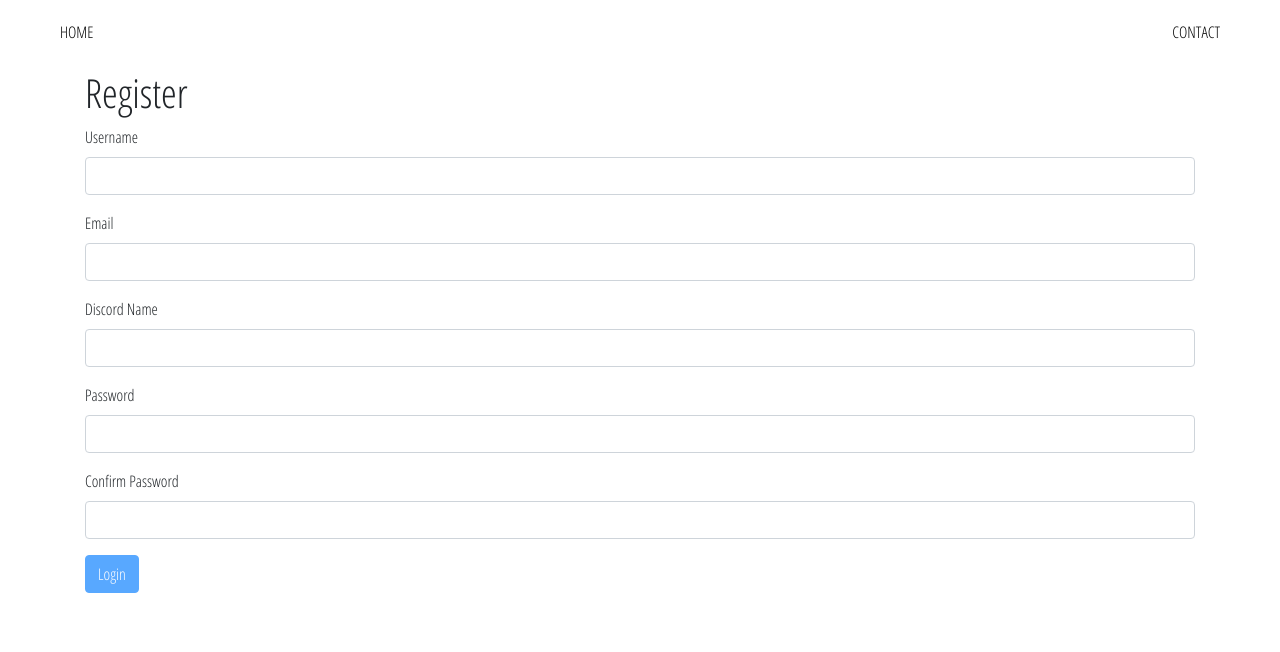
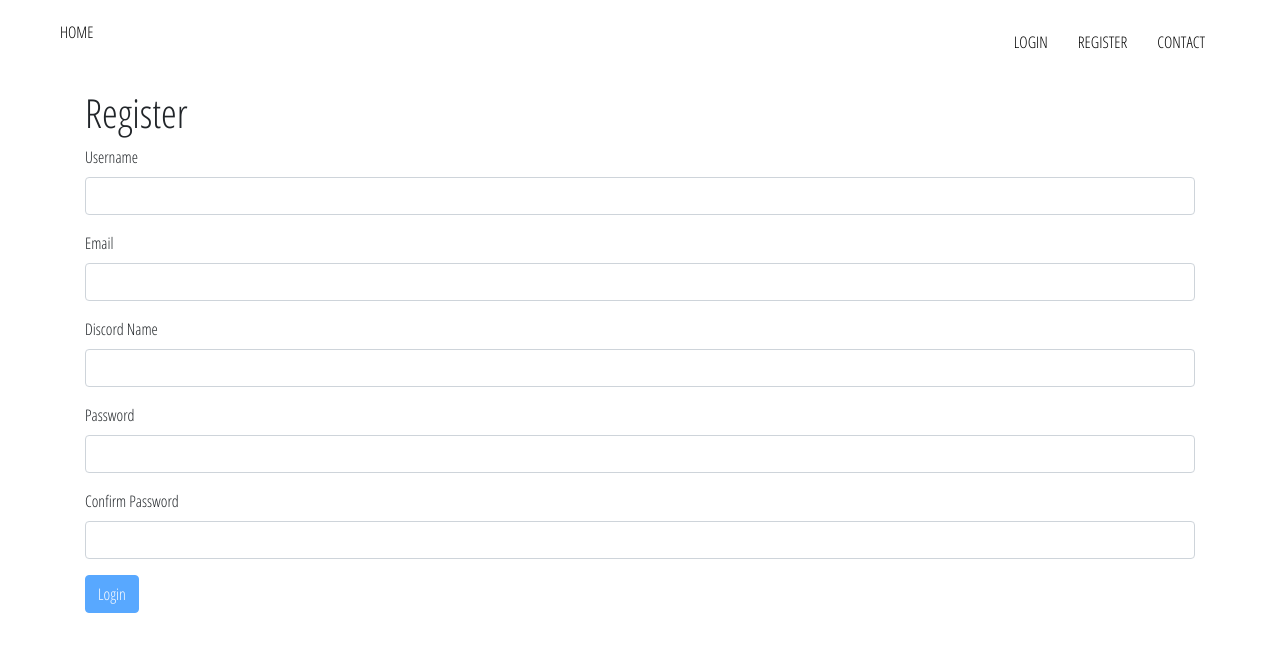
Before and after one commit to dulanjanabandara/srs-private-sale-platform, a React (Create React App) app in the folder client/: page /register in a window 1280 px wide. Shown: the top 652 px of the page. Built offline with nearby package versions, Linux system fonts and the light colour scheme; a web font is replaced by a local one.

Commit message:
Got current user, Displayed the name on the header, Logged out a user and Code refactored

```diff
--- a/client/package.json
+++ b/client/package.json
@@ -10,6 +10,7 @@
     "bootstrap": "^4.6.1",
     "font-awesome": "^4.7.0",
     "joi-browser": "^13.4.0",
+    "jwt-decode": "^3.1.2",
     "lodash": "^4.17.21",
     "node-sass": "^7.0.1",
     "prop-types": "^15.8.1",
--- a/client/src/App.js
+++ b/client/src/App.js
@@ -8,21 +8,30 @@ import Header from "./components/common/header/header";
 import Contact from "./components/pages/contact/contact";
 import LoginForm from "./components/common/loginForm/loginForm";
 import RegisterForm from "./components/common/registerForm/registerForm";
+import Logout from "./components/common/logout/logout";
+import auth from "./services/authService";
 // import LoginPage from "./components/pages/loginPage/loginPage";
 // import RegisterPage from "./components/pages/registerPage/registerPage";
 import "./App.css";
 
 class App extends Component {
   state = {};
+
+  componentDidMount() {
+    const currentUser = auth.getCurrentUser();
+    this.setState({ currentUser });
+  }
+
   render() {
     return (
       <div>
         <ToastContainer />
-        <Header />
+        <Header currentUser={this.state.currentUser} />
         <Switch>
           <Route path="/" exact component={HomePage} />
           <Route path="/login" component={LoginForm} />
           <Route path="/register" component={RegisterForm} />
+          <Route path="/logout" component={Logout} />
           <Route path="/dashboard" component={Dashboard} />
           <Route path="/contact" component={Contact} />
         </Switch>
--- a/client/src/components/common/header/header.jsx
+++ b/client/src/components/common/header/header.jsx
@@ -1,19 +1,51 @@
 import React from "react";
-import { Link } from "react-router-dom";
+import { NavLink, Link } from "react-router-dom";
 
 import "./header.scss";
 
-const Header = () => {
+const Header = ({ currentUser }) => {
   return (
     <div className="header">
       <Link to="/">HOME</Link>
       <div className="options">
-        <Link className="option" to="/contact">
+        {!currentUser && (
+          <React.Fragment>
+            {" "}
+            <NavLink className="option" to="/login">
+              LOGIN
+            </NavLink>
+            <NavLink className="option" to="/register">
+              REGISTER
+            </NavLink>
+          </React.Fragment>
+        )}
+        {currentUser && (
+          <React.Fragment>
+            {" "}
+            <NavLink className="option" to="/profile">
+              {currentUser.username.toUpperCase()}
+            </NavLink>
+            <NavLink className="option" to="/logout">
+              LOGOUT
+            </NavLink>
+          </React.Fragment>
+        )}
+        <NavLink className="option" to="/contact">
           CONTACT
-        </Link>
+        </NavLink>
       </div>
     </div>
   );
 };
 
 export default Header;
+
+// {currentUser ? (
+//   <div className='option' onClick={() => auth.signOut()}>
+//     SIGN OUT
+//   </div>
+// ) : (
+//   <Link className='option' to='/signin'>
+//     SIGN IN
+//   </Link>
+// )}
--- a/client/src/components/common/header/header.scss
+++ b/client/src/components/common/header/header.scss
@@ -19,7 +19,7 @@
     justify-content: flex-end;
 
     .option {
-      // padding: 10px 15px;
+      padding: 10px 15px;
     }
   }
 }
--- a/client/src/components/common/loginForm/loginForm.jsx
+++ b/client/src/components/common/loginForm/loginForm.jsx
@@ -1,20 +1,16 @@
 import React from "react";
 import Joi from "joi-browser";
 import Form from "../form/form";
-import { login } from "../../../services/authService";
+import auth from "../../../services/authService";
 import "bootstrap/dist/css/bootstrap.css";
 
 // import "./loginForm.css";
 
 class LoginForm extends Form {
-  constructor(props) {
-    super(props);
-
-    this.state = {
-      data: { email: "", password: "" },
-      errors: {},
-    };
-  }
+  state = {
+    data: { email: "", password: "" },
+    errors: {},
+  };
 
   schema = {
     email: Joi.string().required().label("Email"),
@@ -24,14 +20,9 @@ class LoginForm extends Form {
   doSubmit = async () => {
     try {
       const { data } = this.state;
-
-      // Getting the jwtToken
-      const loginPromise = await login(data.email, data.password);
-      const jwtToken = loginPromise.data.token;
-      // Storing it in the browser local storage
-      localStorage.setItem("token", jwtToken);
-      // Redirecting the user
-      this.props.history.push("/dashboard");
+      await auth.login(data.email, data.password);
+      window.location = "/dashboard";
+      // this.props.history.push("/dashboard");
     } catch (ex) {
       if (ex.response && ex.response.status === 401) {
         const errors = { ...this.state.errors };
--- /dev/null
+++ b/client/src/components/common/logout/logout.jsx
@@ -0,0 +1,15 @@
+import React, { Component } from "react";
+import auth from "../../../services/authService";
+
+class Logout extends Component {
+  componentDidMount() {
+    auth.logout();
+    window.location = "/";
+  }
+
+  render() {
+    return null;
+  }
+}
+
+export default Logout;
--- a/client/src/components/common/registerForm/registerForm.jsx
+++ b/client/src/components/common/registerForm/registerForm.jsx
@@ -2,6 +2,7 @@ import React from "react";
 import Joi, { errors } from "joi-browser";
 import Form from "../form/form";
 import * as userService from "../../../services/userService.js";
+import auth from "../../../services/authService";
 
 import "bootstrap/dist/css/bootstrap.css";
 
@@ -30,8 +31,11 @@ class RegisterForm extends Form {
   doSubmit = async () => {
     try {
       const response = await userService.register(this.state.data);
-      localStorage.setItem("token", response.headers["x-auth-token"]); // key is token and then the value
-      this.props.history.push("/dashboard");
+      auth.loginWithJwt(response.headers["x-auth-token"]);
+      // localStorage.setItem("token", response.headers["x-auth-token"]); // key is token and then the value
+
+      window.location = "/dashboard";
+      // this.props.history.push("/dashboard");
     } catch (ex) {
       if (ex.response && ex.response.status === 400) {
         const errors = { ...this.state.errors };
--- a/client/src/services/authService.js
+++ b/client/src/services/authService.js
@@ -1,11 +1,39 @@
+import jwtDecode from "jwt-decode";
 import http from "./httpService";
 import config from "../config.json";
 
 const apiEndpoint = config.apiUrl + "/users";
+const tokenKey = "token";
 
-export function login(email, password) {
-  return http.post(apiEndpoint + "/login", {
+export async function login(email, password) {
+  const loginPromise = await http.post(apiEndpoint + "/login", {
     email,
     password,
   });
+  const jwt = loginPromise.headers["x-auth-token"];
+  localStorage.setItem(tokenKey, jwt);
 }
+
+export function loginWithJwt(jwt) {
+  localStorage.setItem(tokenKey, jwt);
+}
+
+export function logout() {
+  localStorage.removeItem(tokenKey);
+}
+
+export function getCurrentUser() {
+  try {
+    const jwt = localStorage.getItem(tokenKey);
+    return jwtDecode(jwt);
+  } catch (ex) {
+    return null;
+  }
+}
+
+export default {
+  login,
+  logout,
+  getCurrentUser,
+  loginWithJwt,
+};
```
Also changed, not shown: 2 other files (tests, documents, lock files or other folders).
